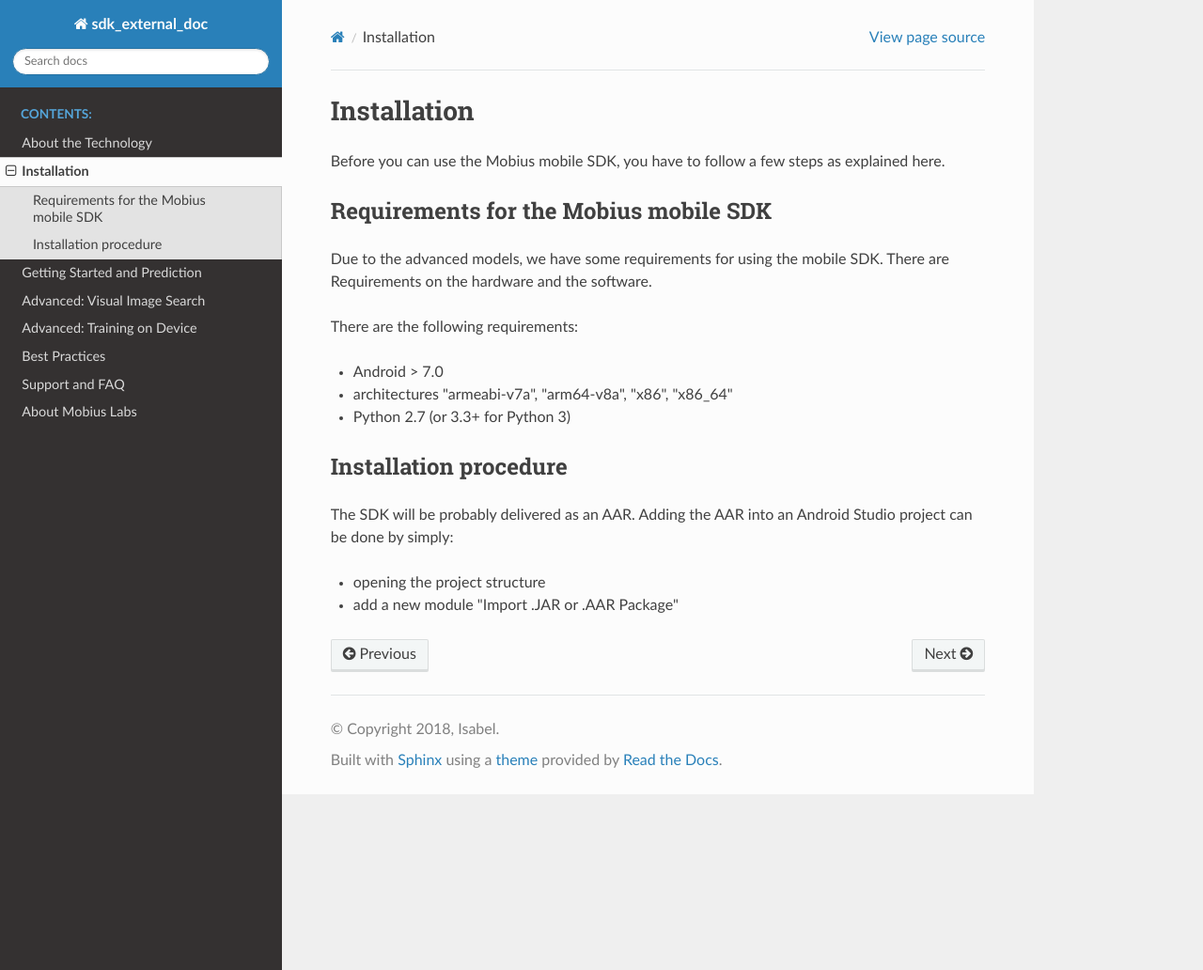
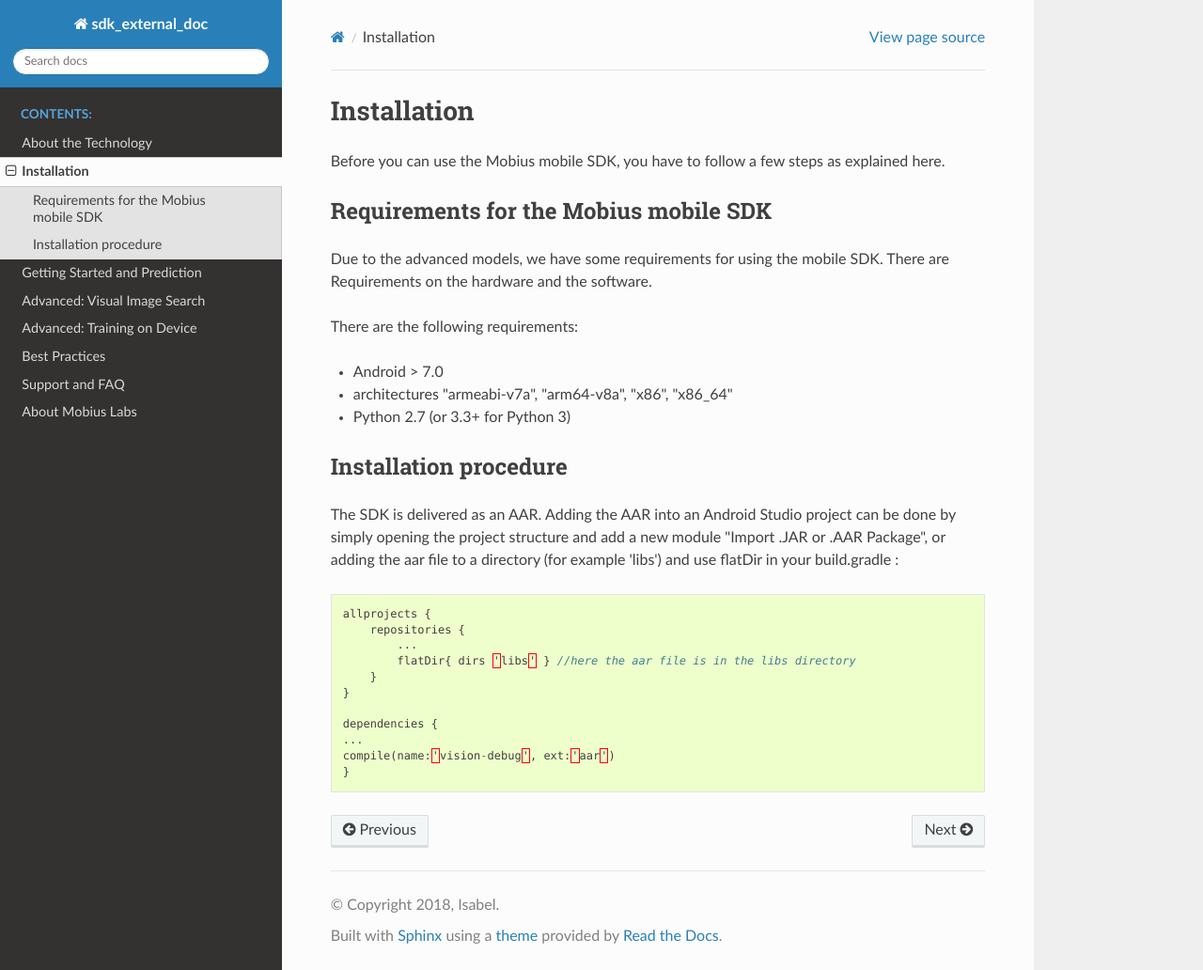
Before and after one commit to mobiusml/external-doc-test, a Sphinx documentation site: the page built from source/installation.rst, in a window 1280 px wide and 1032 px high. Shown: the whole window at 94% size. Built offline with Sphinx 7.4.7 and the Read the Docs theme 2.0.0, drawn with Linux system fonts in a browser that asks for light colours; formulas are drawn with MathJax 3.

Commit message:
get newest changes from private docs

```diff
--- a/source/installation.rst
+++ b/source/installation.rst
@@ -19,8 +19,20 @@
 Installation procedure
 -------------------------
 
-The SDK will be probably delivered as an AAR.
-Adding the AAR into an Android Studio project can be done by simply:
+The SDK is delivered as an AAR. Adding the AAR into an Android Studio project can
+be done by simply opening the project structure and add a new module "Import .JAR or
+.AAR Package", or adding the aar file to a directory (for example 'libs') and use flatDir in your build.gradle :
 
-* opening the project structure
-* add a new module "Import .JAR or .AAR Package"
+::
+
+  allprojects {
+      repositories {
+          ...
+          flatDir{ dirs 'libs' } //here the aar file is in the libs directory
+      }
+  }
+
+  dependencies {
+  ...
+  compile(name:'vision-debug', ext:'aar')
+  }
```
Also changed, not shown: source/getting-started.rst (+1 -6 lines), source/data/prediction_public_models.png (added).
